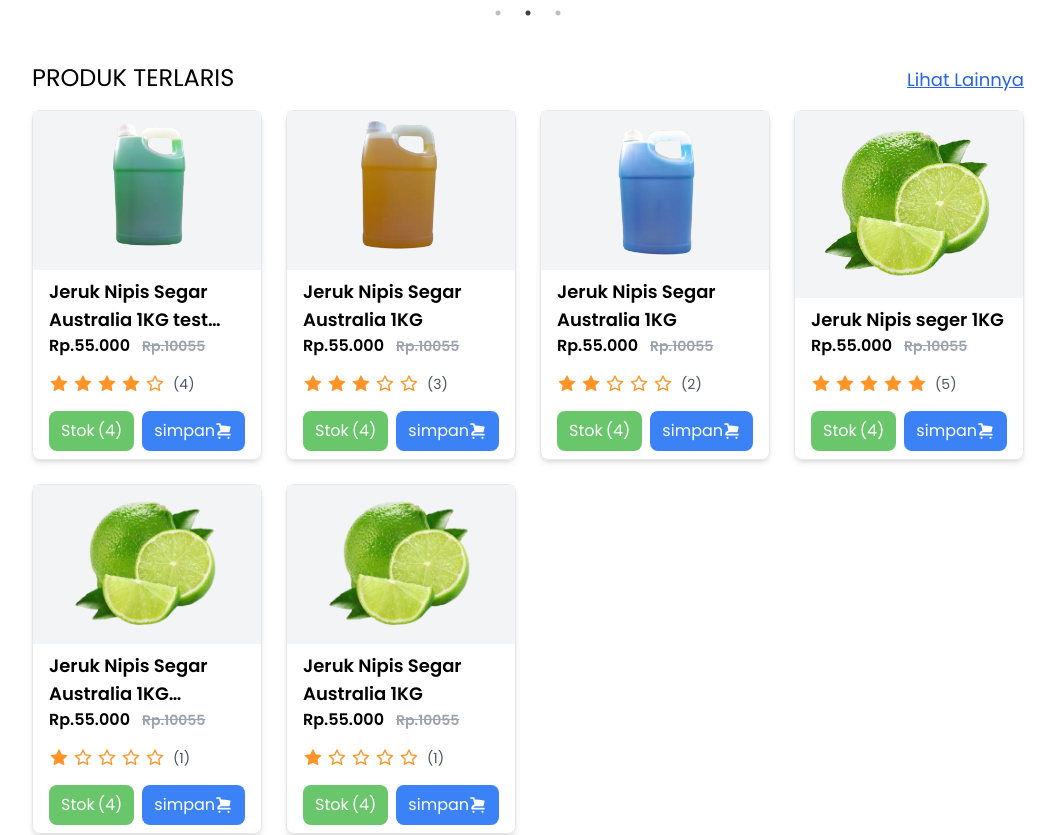
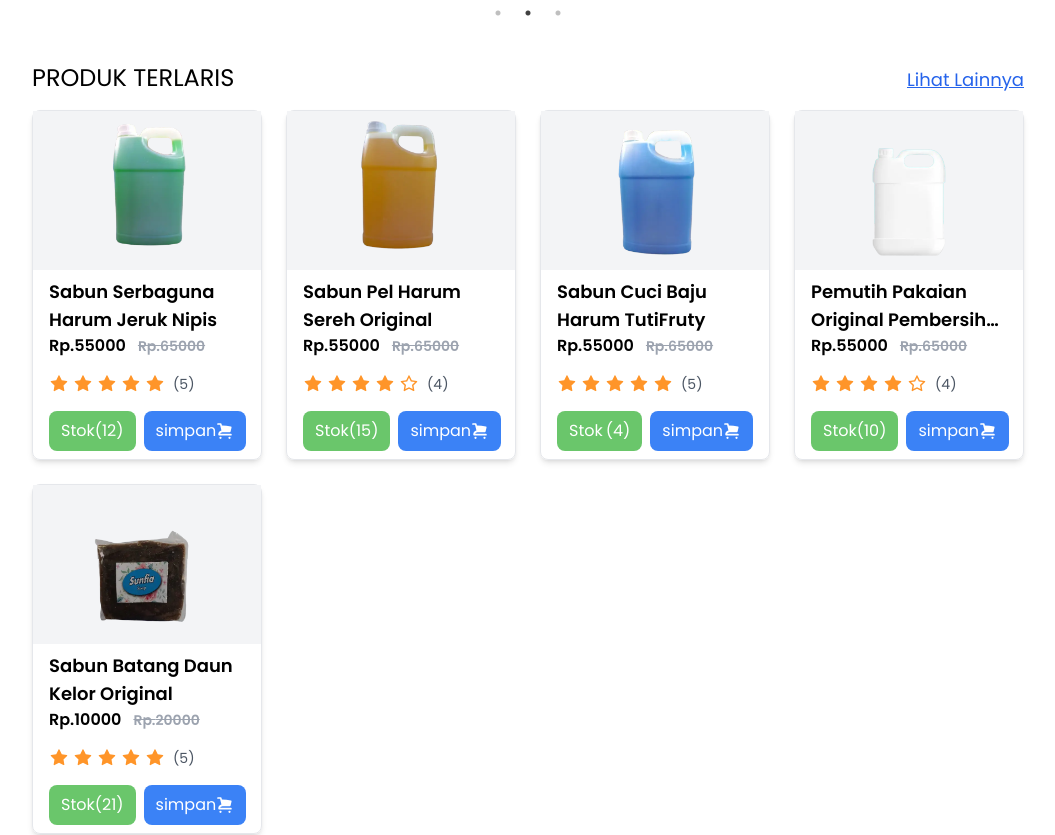
Before and after one commit to fatihalhijri/upikShop, a Next.js app: page / in a window 1280 px wide. Shown: the part 923-1758 px from the top of the page, without its empty margins (112-1167 px from the left). Built offline with nearby package versions, Linux system fonts and the light colour scheme.

Commit message:
perbarui img

```diff
--- a/src/app/tentang/page.tsx
+++ b/src/app/tentang/page.tsx
@@ -24,7 +24,7 @@ const Page: React.FC = () => {
                   Tentang Kami
                 </h2>
                 <h3 className="text-gray-800 text-[12px]  md:text-[18px] text-justify  pt-2 ">
-                  Kami adalah perusahaan yang berfokus pada penjualan sabun
+                  Kami adalah pengusaha yang berfokus pada penjualan sabun
                   berkualitas tinggi yang ramah lingkungan dan aman untuk kulit.
                 </h3>
               </div>
--- a/src/components/produk/NewProducts.tsx
+++ b/src/components/produk/NewProducts.tsx
@@ -7,51 +7,48 @@ import Link from "next/link";
 const productsData = [
   {
     img: "/sabun-sunfia-b.webp",
-    title: "Jeruk Nipis Segar Australia 1KG test test test test test",
-    desc: "nipis -1",
-    rating: 4,
-    stok: 4,
-    price: "55.000",
+    title: "Sabun Serbaguna Harum Jeruk Nipis",
+    desc: "Sabun untuk cuci",
+    rating: 5,
+    stok: 12,
+    price: "55000",
+    category: "Sabun Serbaguna",
   },
   {
     img: "/sabun-sunfia-a.webp",
-    title: "Jeruk Nipis Segar Australia 1KG",
-    desc: "nipis -1",
-    rating: 3,
-    stok: 4,
-    price: "55.000",
+    title: "Sabun Pel Harum Sereh Original",
+    desc: "Sabun untuk lantai",
+    rating: 4,
+    stok: 15,
+    price: "55000",
+    category: "Sabun Serbaguna",
   },
   {
     img: "/sabun-sunfia-c.webp",
-    title: "Jeruk Nipis Segar Australia 1KG",
-    desc: "nipis -1",
-    rating: 2,
+    title: "Sabun Cuci Baju Harum TutiFruty",
+    desc: "Pemutih baju",
+    rating: 5,
     stok: 4,
-    price: "55.000",
+    price: "55000",
+    category: "Sabun Serbaguna",
   },
   {
-    img: "/nipis_bg.webp",
-    title: "Jeruk Nipis seger 1KG",
-    desc: "nipis -1",
-    rating: 5,
-    stok: 4,
-    price: "55.000",
+    img: "/detergent.webp",
+    title: "Pemutih Pakaian Original Pembersih Noda",
+    desc: "Pemutih baju",
+    rating: 4,
+    stok: 10,
+    price: "55000",
+    category: "Pemutih",
   },
   {
-    img: "/nipis_bg.webp",
-    title: "Jeruk Nipis Segar Australia 1KG AAAAAAAAAAAAAAAAAAA AAAAa",
-    desc: "nipis -1",
-    rating: 1,
-    stok: 4,
-    price: "55.000",
-  },
-  {
-    img: "/nipis_bg.webp",
-    title: "Jeruk Nipis Segar Australia 1KG",
-    desc: "nipis -1",
-    rating: 1,
-    stok: 4,
-    price: "55.000",
+    img: "/sabun/sabun-1.webp",
+    title: "Sabun Batang Daun Kelor Original",
+    desc: "testing testing testing",
+    rating: 5,
+    stok: 21,
+    price: "10000",
+    category: "Sabun Batang",
   },
 ];
 
--- a/src/components/produk/allProduk.tsx
+++ b/src/components/produk/allProduk.tsx
@@ -15,7 +15,7 @@ const productsTerlaris = [
     img: "/sabun-sunfia-a.webp",
     title: "Sabun Pel Harum Sereh Original",
     desc: "Sabun untuk lantai",
-    rating: 3,
+    rating: 5,
     stok: 15,
     price: "55000",
     category: "Sabun Serbaguna",
@@ -39,7 +39,7 @@ const productsTerlaris = [
     category: "Pemutih",
   },
   {
-    img: "/sabun-batang/sabun-1.webp",
+    img: "/sabun/sabun-1.webp",
     title: "Sabun Batang Daun Kelor Original",
     desc: "testing testing testing",
     rating: 5,
@@ -64,7 +64,7 @@ const productsData = [
     img: "/sabun-sunfia-a.webp",
     title: "Sabun Pel Harum Sereh Original",
     desc: "Sabun untuk lantai",
-    rating: 3,
+    rating: 5,
     stok: 15,
     price: "55000",
     category: "Sabun Serbaguna",
@@ -98,7 +98,7 @@ const productsData = [
   },
   //sabun batang
   {
-    img: "/sabun-batang/sabun-1.webp",
+    img: "/sabun/sabun-1.webp",
     title: "Sabun Batang Sereh Alami ",
     desc: "Sabun Batang Sereh Alami",
     rating: 5,
@@ -107,7 +107,7 @@ const productsData = [
     category: "Sabun Batang",
   },
   {
-    img: "/sabun-batang/sabun-2.webp",
+    img: "/sabun/sabun-2.webp",
     title: "Sabun Batang Sereh Alami ",
     desc: "Sabun Batang Sereh Alami",
     rating: 5,
@@ -116,7 +116,7 @@ const productsData = [
     category: "Sabun Batang",
   },
   {
-    img: "/sabun-batang/sabun-3.webp",
+    img: "/sabun/sabun-3.webp",
     title: "Sabun Batang Sereh Alami ",
     desc: "Sabun Batang Sereh Alami",
     rating: 5,
@@ -125,7 +125,7 @@ const productsData = [
     category: "Sabun Batang",
   },
   {
-    img: "/sabun-batang/sabun-4.webp",
+    img: "/sabun/sabun-4.webp",
     title: "Sabun Batang Sereh Alami ",
     desc: "Sabun Batang Sereh Alami",
     rating: 5,
@@ -134,7 +134,7 @@ const productsData = [
     category: "Sabun Batang",
   },
   {
-    img: "/sabun-batang/sabun-5.webp",
+    img: "/sabun/sabun-5.webp",
     title: "Sabun Batang Sereh Alami ",
     desc: "Sabun Batang Sereh Alami",
     rating: 5,
@@ -143,7 +143,7 @@ const productsData = [
     category: "Sabun Batang",
   },
   {
-    img: "/sabun-batang/sabun-6.webp",
+    img: "/sabun/sabun-6.webp",
     title: "Sabun Batang Sereh Alami ",
     desc: "Sabun Batang Sereh Alami",
     rating: 5,
@@ -152,7 +152,7 @@ const productsData = [
     category: "Sabun Batang",
   },
   {
-    img: "/sabun-batang/sabun-7.webp",
+    img: "/sabun/sabun-7.webp",
     title: "Sabun Batang Sereh Alami ",
     desc: "Sabun Batang Sereh Alami",
     rating: 5,
@@ -161,7 +161,7 @@ const productsData = [
     category: "Sabun Batang",
   },
   {
-    img: "/sabun-batang/sabun-8.webp",
+    img: "/sabun/sabun-8.webp",
     title: "Sabun Batang Sereh Alami ",
     desc: "Sabun Batang Sereh Alami",
     rating: 5,
@@ -170,7 +170,7 @@ const productsData = [
     category: "Sabun Batang",
   },
   {
-    img: "/sabun-batang/sabun-9.webp",
+    img: "/sabun/sabun-9.webp",
     title: "Sabun Batang Sereh Alami ",
     desc: "Sabun Batang Sereh Alami",
     rating: 5,
@@ -179,7 +179,7 @@ const productsData = [
     category: "Sabun Batang",
   },
   {
-    img: "/sabun-batang/sabun-10.webp",
+    img: "/sabun/sabun-10.webp",
     title: "Sabun Batang Sereh Alami ",
     desc: "Sabun Batang Sereh Alami",
     rating: 5,
@@ -287,7 +287,7 @@ const BuahBuahan = [
 ];
 const SabunBatang = [
   {
-    img: "/sabun-batang/sabun-1.webp",
+    img: "/sabun/sabun-1.webp",
     title: "Sabun Batang Sereh Alami ",
     desc: "Sabun Batang Sereh Alami",
     rating: 5,
@@ -296,7 +296,7 @@ const SabunBatang = [
     category: "Sabun Batang",
   },
   {
-    img: "/sabun-batang/sabun-2.webp",
+    img: "/sabun/sabun-2.webp",
     title: "Sabun Batang Sereh Alami ",
     desc: "Sabun Batang Sereh Alami",
     rating: 5,
@@ -305,7 +305,7 @@ const SabunBatang = [
     category: "Sabun Batang",
   },
   {
-    img: "/sabun-batang/sabun-3.webp",
+    img: "/sabun/sabun-3.webp",
     title: "Sabun Batang Sereh Alami ",
     desc: "Sabun Batang Sereh Alami",
     rating: 5,
@@ -314,7 +314,7 @@ const SabunBatang = [
     category: "Sabun Batang",
   },
   {
-    img: "/sabun-batang/sabun-4.webp",
+    img: "/sabun/sabun-4.webp",
     title: "Sabun Batang Sereh Alami ",
     desc: "Sabun Batang Sereh Alami",
     rating: 5,
@@ -323,7 +323,7 @@ const SabunBatang = [
     category: "Sabun Batang",
   },
   {
-    img: "/sabun-batang/sabun-5.webp",
+    img: "/sabun/sabun-5.webp",
     title: "Sabun Batang Sereh Alami ",
     desc: "Sabun Batang Sereh Alami",
     rating: 5,
@@ -332,7 +332,7 @@ const SabunBatang = [
     category: "Sabun Batang",
   },
   {
-    img: "/sabun-batang/sabun-6.webp",
+    img: "/sabun/sabun-6.webp",
     title: "Sabun Batang Sereh Alami ",
     desc: "Sabun Batang Sereh Alami",
     rating: 5,
@@ -341,7 +341,7 @@ const SabunBatang = [
     category: "Sabun Batang",
   },
   {
-    img: "/sabun-batang/sabun-7.webp",
+    img: "/sabun/sabun-7.webp",
     title: "Sabun Batang Sereh Alami ",
     desc: "Sabun Batang Sereh Alami",
     rating: 5,
@@ -350,7 +350,7 @@ const SabunBatang = [
     category: "Sabun Batang",
   },
   {
-    img: "/sabun-batang/sabun-8.webp",
+    img: "/sabun/sabun-8.webp",
     title: "Sabun Batang Sereh Alami ",
     desc: "Sabun Batang Sereh Alami",
     rating: 5,
@@ -359,7 +359,7 @@ const SabunBatang = [
     category: "Sabun Batang",
   },
   {
-    img: "/sabun-batang/sabun-9.webp",
+    img: "/sabun/sabun-9.webp",
     title: "Sabun Batang Sereh Alami ",
     desc: "Sabun Batang Sereh Alami",
     rating: 5,
@@ -368,7 +368,7 @@ const SabunBatang = [
     category: "Sabun Batang",
   },
   {
-    img: "/sabun-batang/sabun-10.webp",
+    img: "/sabun/sabun-10.webp",
     title: "Sabun Batang Sereh Alami ",
     desc: "Sabun Batang Sereh Alami",
     rating: 5,
```
